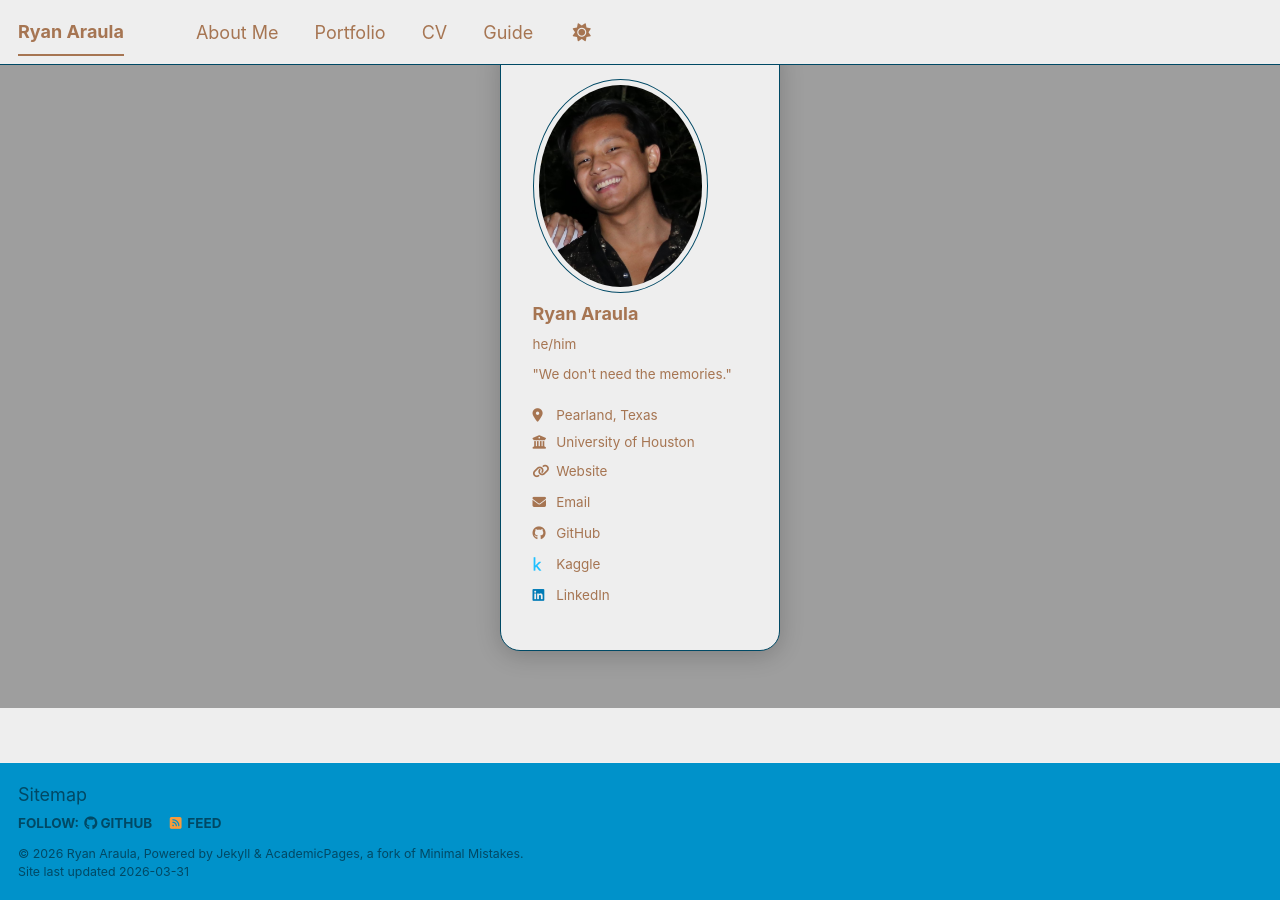
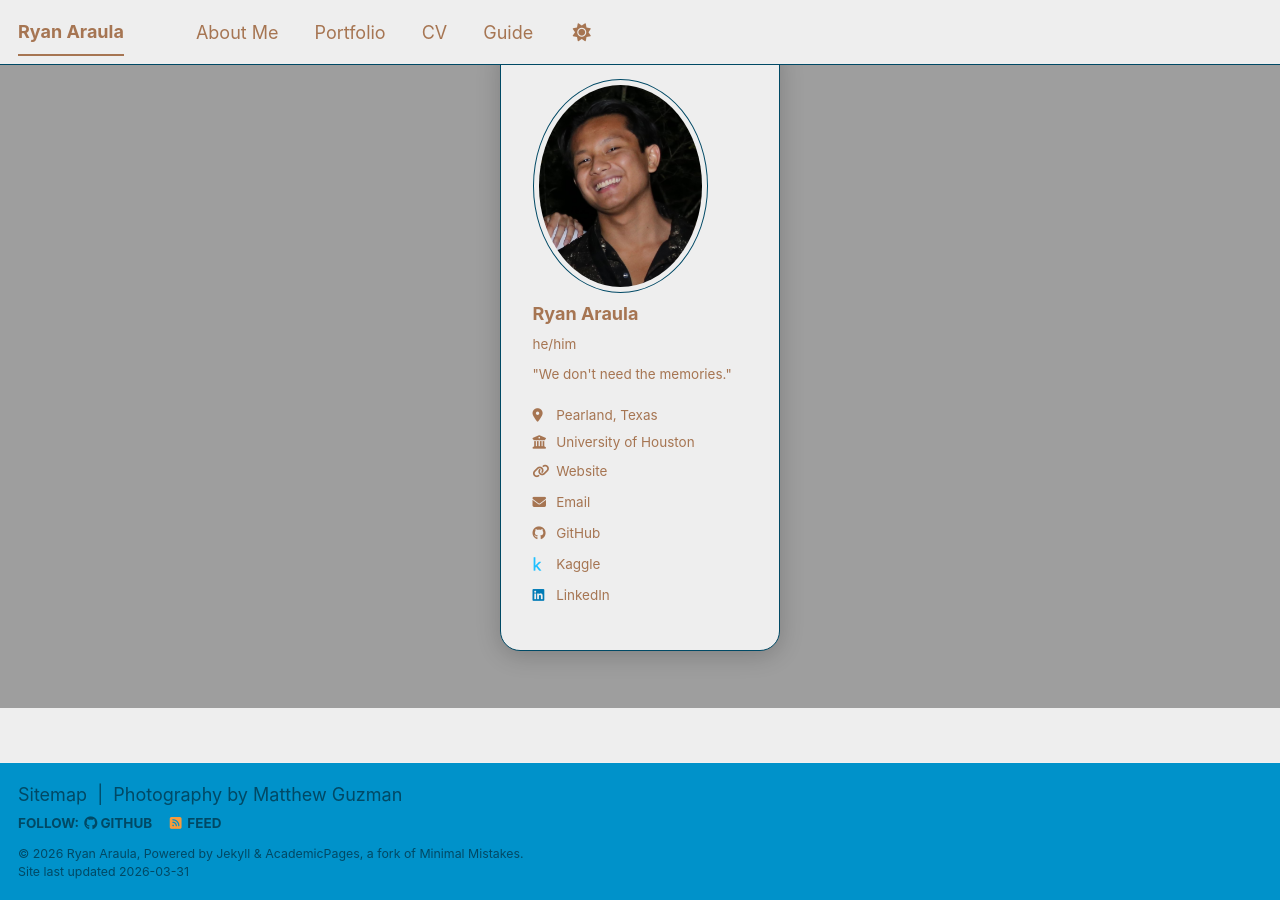
Before and after one commit to rparaula/rparaula.github.io, a Jekyll site: the page built from _pages/home.md, in a window 1280 px wide and 900 px high, scrolled down 113 px. Built offline with Jekyll 4.4.1, drawn with Linux system fonts in a browser that asks for light colours; a script bundle is joined from its source files by our own code; library files that are not in the unit come from our copies.

Commit message:
Adding credits to photographer in footbar.

```diff
--- a/_includes/footer/custom.html
+++ b/_includes/footer/custom.html
@@ -1,6 +1,6 @@
 <!-- start custom footer snippets -->
 
-<a href="/sitemap/">Sitemap</a>
+<a href="/sitemap/">Sitemap</a> &nbsp;|&nbsp; Photography by <a href="https://matthewdirects.myportfolio.com/" target="_blank" rel="noopener noreferrer">Matthew Guzman</a>
 
 <!-- Support for MatJax -->
 <script defer src="https://cdnjs.cloudflare.com/polyfill/v3/polyfill.min.js?features=es6"></script>
```
